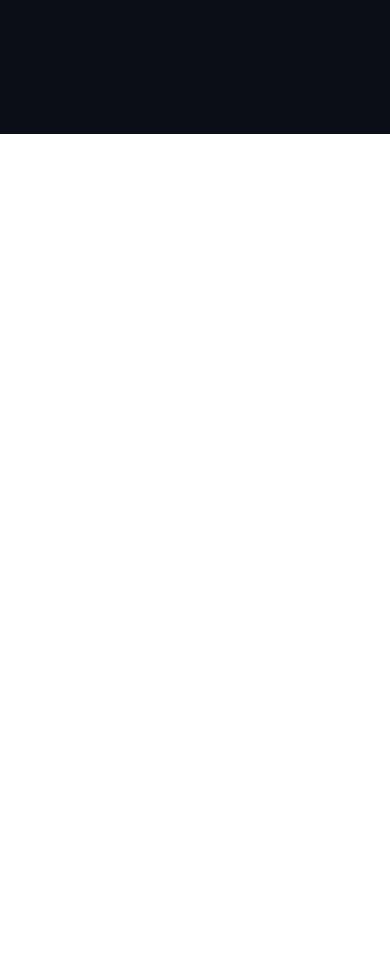
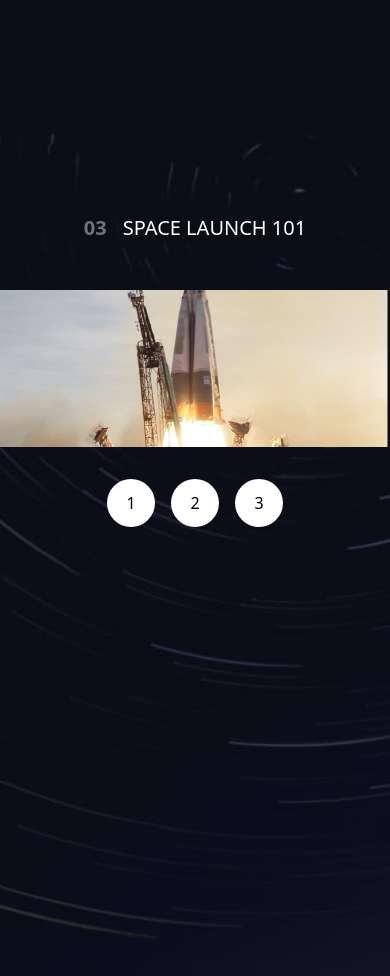
Before and after one commit to Nahuel-circulo/FEM-space-tourism, a React (Vite) app: page / in a window 390 px wide. Shown: the part 2500-3476 px from the top of the page. Before the commit the page ends 2634 px from the top, so only its background shows below. Built offline with nearby package versions, Linux system fonts and the light colour scheme; a web font is replaced by a local one.

Commit message:
init technology mobile section

```diff
--- a/src/components/Technology.tsx
+++ b/src/components/Technology.tsx
@@ -1,11 +1,31 @@
 
 
 const Technology = () => {
-  return (
-    <div>
+    return (
+        <section id="technology" className="py-8 min-h-screen bg-cover bg-center bg-technology-mobile md:bg-technology-tablet lg:bg-technology-desktop">
+            <div className="grid py-8">
+                <h2 className="text-center py-4 text-xl lg:text-3xl uppercase text-white md:justify-self-start md:py-8 lg:col-start-1 lg:self-end">
+                    <span className="pr-4 font-bold text-gray-500 ">03</span>
+                    Space launch 101
+                </h2>
+                <div className="grid grid-cols-1 md:grid-cols-2 gap-4 py-8">
 
-    </div>
-  );
+                    <picture className="w-full ">
+                        <img className="hidden md:block aspect-video object-contain" src="/images/technology/image-launch-vehicle-portrait.jpg" />
+                        <img className="md:hidden" src="/images/technology/image-launch-vehicle-landscape.jpg" />
+                    </picture>
+
+
+                </div>
+                <div className="flex justify-center gap-4">
+                    <button className="rounded-full w-12 h-12 bg-white aspect-square">1</button>
+                    <button className="rounded-full w-12 h-12 bg-white aspect-square">2</button>
+                    <button className="rounded-full w-12 h-12 bg-white aspect-square">3</button>
+                </div>
+
+            </div>
+        </section>
+    );
 }
 
 export default Technology;
--- a/tailwind.config.js
+++ b/tailwind.config.js
@@ -17,6 +17,9 @@ export default {
         "crew-mobile":"url('/images/crew/background-crew-mobile.jpg')",
         "crew-tablet":"url('/images/crew/background-crew-tablet.jpg')",
         "crew-desktop":"url('/images/crew/background-crew-desktop.jpg')",
+        "technology-mobile":"url('/images/technology/background-technology-mobile.jpg')",
+        "technology-tablet":"url('/images/technology/background-technology-tablet.jpg')",
+        "technology-desktop":"url('/images/technology/background-technology-desktop.jpg')",
       },
       colors:{
         "white-text":"#D0D6F9",
```
